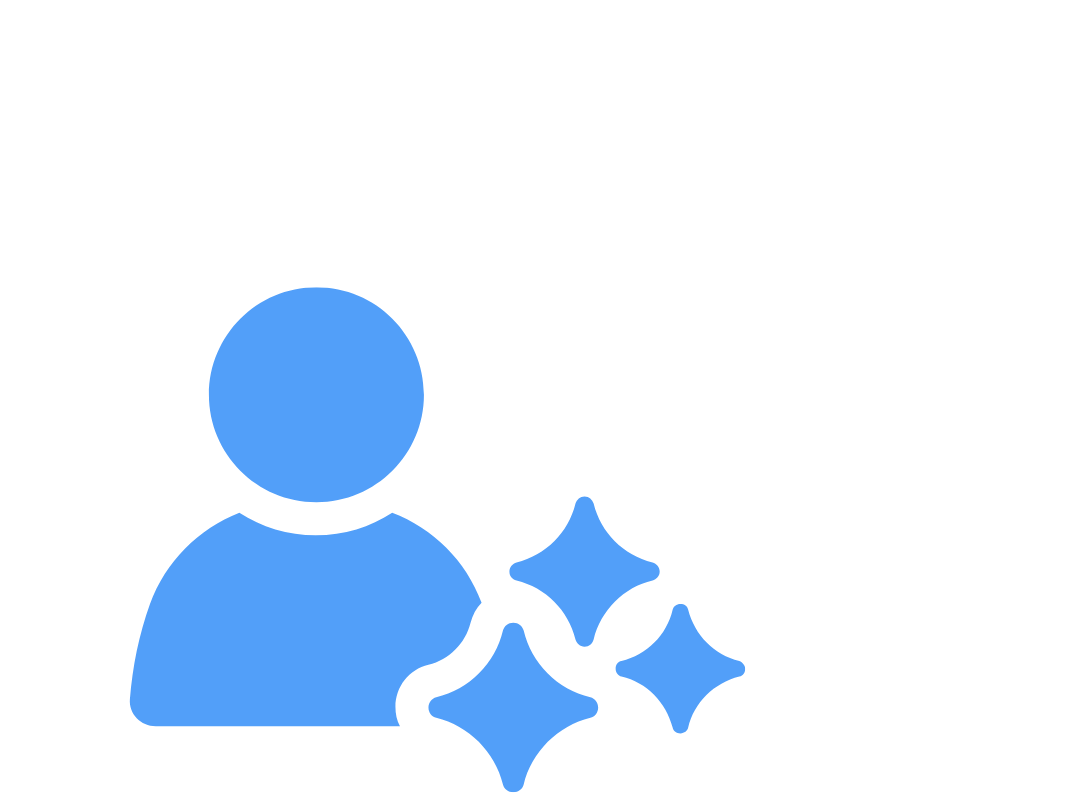
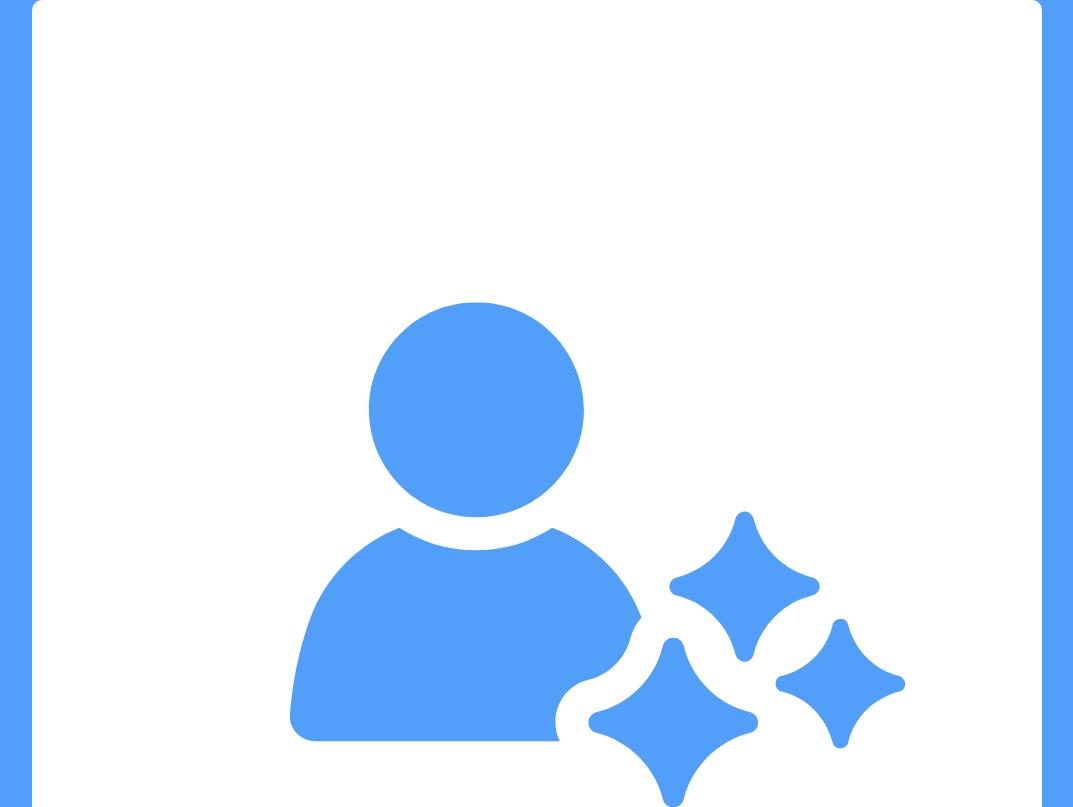
Before and after one commit to richofal/Pricing-Table, a plain HTML site: page index.html in a window 1280 px wide. Shown: the top 807 px of the page, without its empty margins (103-1176 px from the left). Drawn offline with nearby package versions, Linux system fonts and the light colour scheme.

Commit message:
Add styling: background color, font settings, box-sizing, flexbox layout, and panel styles

```diff
--- a/app.css
+++ b/app.css
@@ -46,3 +46,23 @@ table {
 	border-collapse: collapse;
 	border-spacing: 0;
 }
+
+html {
+    font-family: 'Open Sans', sans-serif;
+    box-sizing: border-box;
+}
+
+body {
+    background-color: #529FFA;
+    display: flex;
+    justify-content: center;
+    min-height: 100vh;
+}
+
+.panel {
+    background-color: white;
+    border-radius: 10px;
+    padding: 15px 25px;
+    width: 100%;
+    max-width: 960px;
+}
```
